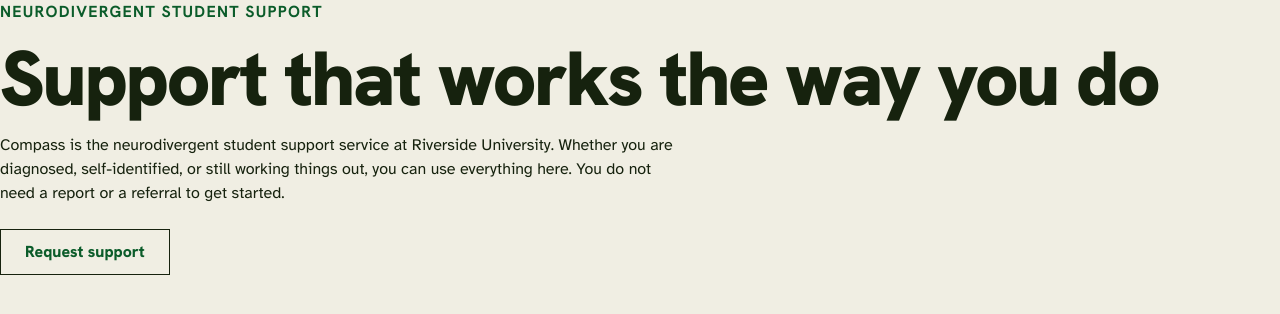
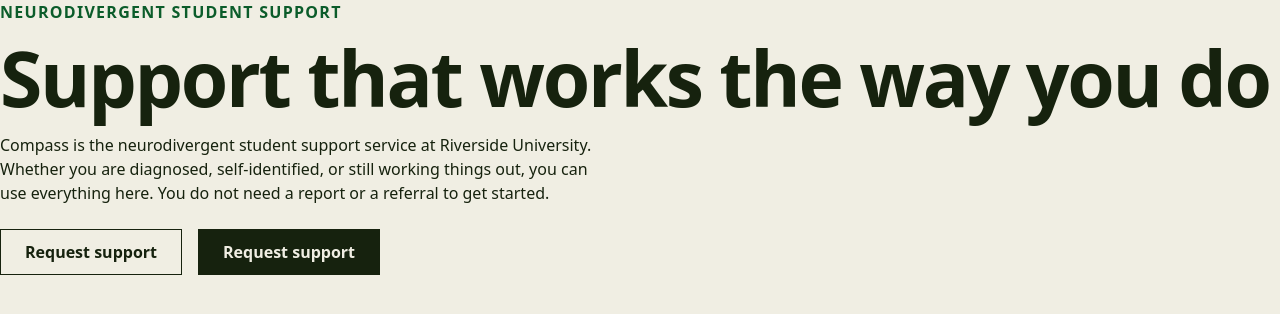
Before and after one commit to JivlaIsCold/WebDesignFrameworks, a website: page starter/01-utility-first-starter/index.html in a window 1280 px wide. Drawn offline with Linux system fonts and the light colour scheme.

Commit message:
Task 1 Completed

```diff
--- a/starter/01-utility-first-starter/index.html
+++ b/starter/01-utility-first-starter/index.html
@@ -7,29 +7,30 @@
     <link rel="preconnect" href="https://fonts.googleapis.com" />
     <link rel="preconnect" href="https://fonts.gstatic.com" crossorigin />
     <link
-      href="https://fonts.googleapis.com/css2?family=Atkinson+Hyperlegible:ital,wght@0,400;0,700;1,400;1,700&family=Hanken+Grotesk:wght@500;700;800;900&display=swap"
+      href="https://fonts.googleapis.com/css2?family=Atkinson+Hyperlegible:ital,wght@0,400;0,700;1,400;1,700&family=Hanken+Grotesk:wght@500;700;800;900&display=swap%22
       rel="stylesheet"
     />
     <link rel="stylesheet" href="assets/app.css" />
   </head>
   <body class="bg-paper font-sans text-ink">
-    <!-- Nothing here has a class yet. Every visual decision — colour,
-         type, spacing — gets added by you, one utility class at a time. -->
+
     <main>
-      <p class="font-display text-base font-bold tracking-[0.08em] text-link uppercase"> Neurodivergent student support</p>
-      <h1 class="mt-4 font-display text-display leading-none font-black tracking-[-0.03em] text-balance">Support that works the way you do</h1>
+        <p class="font-display text-base font-bold tracking-[0.08em] text-link uppercase">
+            Neurodivergent student support
+        </p>
+        <h1 class="mt-4 font-display text-display leading-none font-black tracking-[-0.03em] text-balance">
+            Support that works the way you do
+        </h1>
         <p class="mt-4 max-w-[66ch] text-pretty">
             Compass is the neurodivergent student support service at Riverside
             University. Whether you are diagnosed, self-identified, or still working
             things out, you can use everything here. You do not need a report or a
             referral to get started.
         </p>
-      <p class="mt-6">
-  <a
-    href="#"
-    class="inline-block border-(length:--rule) border-ink bg-transparent px-6 py-2.5 font-display font-extrabold text-ink no-underline"
-    >Request support</a
-  >
+        <p class="mt-6 flex gap-4">
+        <a href="#" class="inline-block border-(length:--rule) border-ink bg-transparent px-6 py-2.5 font-display font-extrabold text-ink no-underline">Request support</a>
+        <a href="#" class="inline-block border-(length:--rule) border-ink-deep bg-ink px-6 py-2.5 font-display font-extrabold text-on-dark no-underline">Request support</a>
+
       </p>
     </main>
   </body>
--- a/starter/01-utility-first-starter/styles/app.css
+++ b/starter/01-utility-first-starter/styles/app.css
@@ -10,7 +10,9 @@
   --color-paper: #f0eee3;
   --color-ink: #16220e;
   --color-link: #0b5c2a;
-
+  --color-ink-deep: #16220e;
+  --color-on-dark: #f0eee3;
+  --color-lime: #d8f16b;
   --text-display: clamp(2.5rem, 1.6rem + 4vw, 5rem);
 }
 
@@ -22,9 +24,14 @@
   --brand-colour: #0b5c2a;
 }
 
-a {
+::selection {
+  background-color: var(--color-lime);
+
+}
+
+/* a {
   color: var(--brand-colour);
-}
+} */
 
 .hero-eyebrow {
   font-family: "Hanken Grotesk", sans-serif;
```
Also changed, not shown: starter/01-utility-first-starter/assets/app.css. Lines whose indentation alone changed are shown as unchanged.
